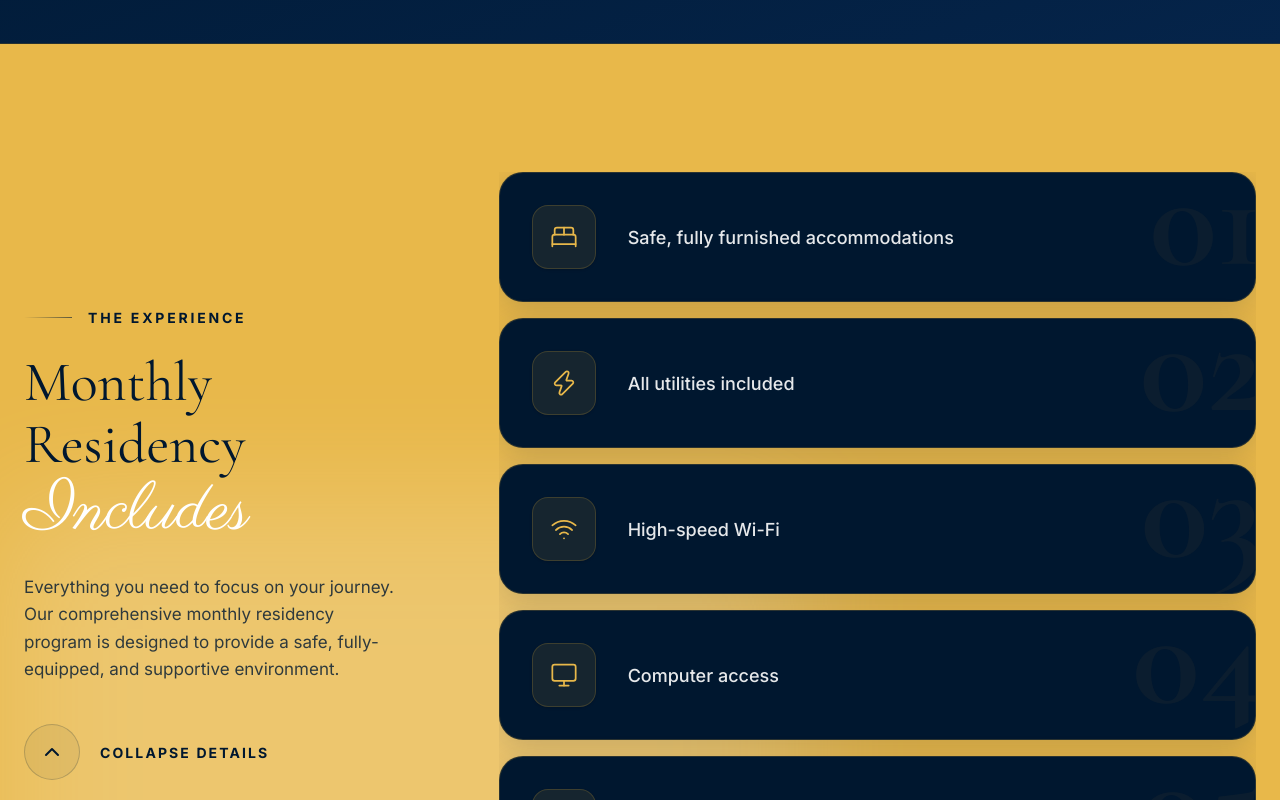
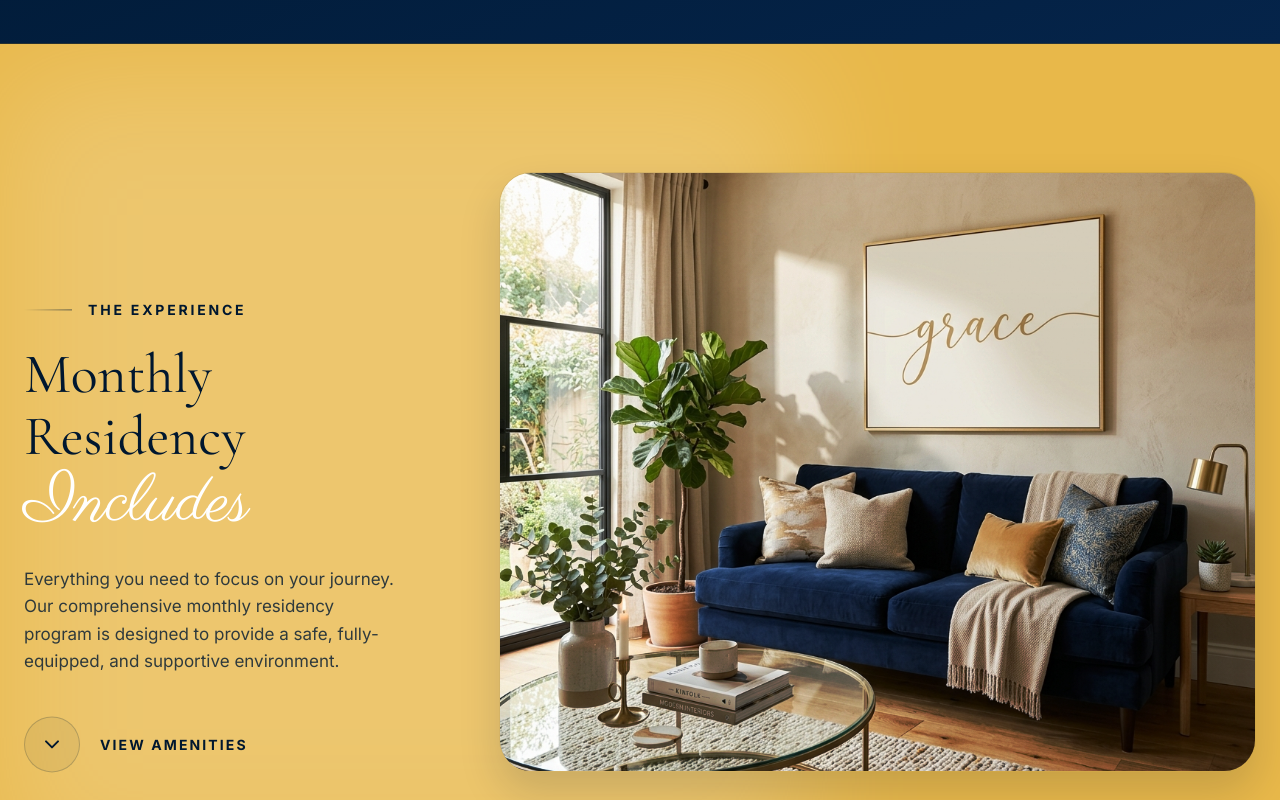
Before and after one commit to HiddenGems810/grace-website, a Next.js app: page / in a window 1280 px wide. Shown: the part 2000-2800 px from the top of the page. Built offline with nearby package versions, Linux system fonts and the light colour scheme; a web font is replaced by a local one.

Commit message:
Fix ProgramsGrid to start collapsed and use simultaneous crossfade animation for buttery smooth transitions

```diff
--- a/components/sections/ProgramsGrid.tsx
+++ b/components/sections/ProgramsGrid.tsx
@@ -32,7 +32,7 @@ const PROGRAMS = [
 ];
 
 export function ProgramsGrid() {
-  const [isExpanded, setIsExpanded] = useState(true);
+  const [isExpanded, setIsExpanded] = useState(false);
 
   return (
     <section id="programs" className="py-24 md:py-32 bg-[var(--color-gold-400)] relative overflow-hidden">
@@ -78,17 +78,33 @@ export function ProgramsGrid() {
             </div>
           </div>
 
-          {/* Right Column - Amenities List */}
-          <div className="w-full lg:w-2/3">
-            <AnimatePresence mode="wait" initial={false}>
-              {isExpanded ? (
+          {/* Right Column - Amenities List & Image */}
+          <div className="w-full lg:w-2/3 relative min-h-[400px] lg:min-h-[600px]">
+
+            {/* The Image (Fades out when expanded) */}
+            <div
+              className={`absolute inset-0 rounded-[32px] overflow-hidden shadow-[0_20px_40px_rgba(0,23,47,0.15)] border border-[var(--color-navy-900)]/10 transition-all duration-700 ease-[cubic-bezier(0.16,1,0.3,1)] ${
+                isExpanded ? 'opacity-0 scale-95 pointer-events-none' : 'opacity-100 scale-100'
+              }`}
+            >
+              <Image
+                src="/images/about_living_room.png"
+                alt="Residency Living Space"
+                fill
+                className="object-cover"
+              />
+              <div className="absolute inset-0 bg-gradient-to-t from-[var(--color-navy-900)]/40 to-transparent mix-blend-overlay" />
+            </div>
+
+            {/* The Amenities List */}
+            <AnimatePresence initial={false}>
+              {isExpanded && (
                 <motion.div
-                  key="list"
                   initial={{ height: 0, opacity: 0 }}
                   animate={{ height: "auto", opacity: 1 }}
                   exit={{ height: 0, opacity: 0 }}
-                  transition={{ duration: 0.6, ease: [0.16, 1, 0.3, 1] }}
-                  className="overflow-hidden"
+                  transition={{ duration: 0.7, ease: [0.16, 1, 0.3, 1] }}
+                  className="overflow-hidden relative z-10"
                 >
                   <div className="flex flex-col gap-4 pb-4">
                     <ScrollReveal isStaggerContainer staggerChildren={0.08} className="flex flex-col gap-4">
@@ -124,23 +140,6 @@ export function ProgramsGrid() {
                     </ScrollReveal>
                   </div>
                 </motion.div>
-              ) : (
-                <motion.div
-                  key="image"
-                  initial={{ opacity: 0, scale: 0.95 }}
-                  animate={{ opacity: 1, scale: 1 }}
-                  exit={{ opacity: 0, scale: 0.95 }}
-                  transition={{ duration: 0.6, ease: [0.16, 1, 0.3, 1] }}
-                  className="w-full h-[400px] lg:h-[calc(100vh-200px)] lg:max-h-[800px] rounded-[32px] overflow-hidden relative shadow-[0_20px_40px_rgba(0,23,47,0.15)] border border-[var(--color-navy-900)]/10"
-                >
-                  <Image
-                    src="/images/about_living_room.png"
-                    alt="Residency Living Space"
-                    fill
-                    className="object-cover hover:scale-105 transition-transform duration-700"
-                  />
-                  <div className="absolute inset-0 bg-gradient-to-t from-[var(--color-navy-900)]/40 to-transparent mix-blend-overlay" />
-                </motion.div>
               )}
             </AnimatePresence>
           </div>
```
